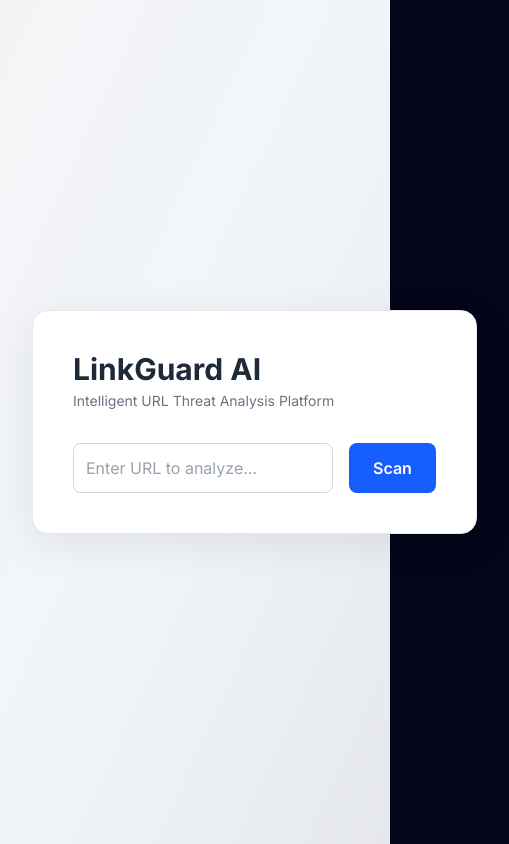
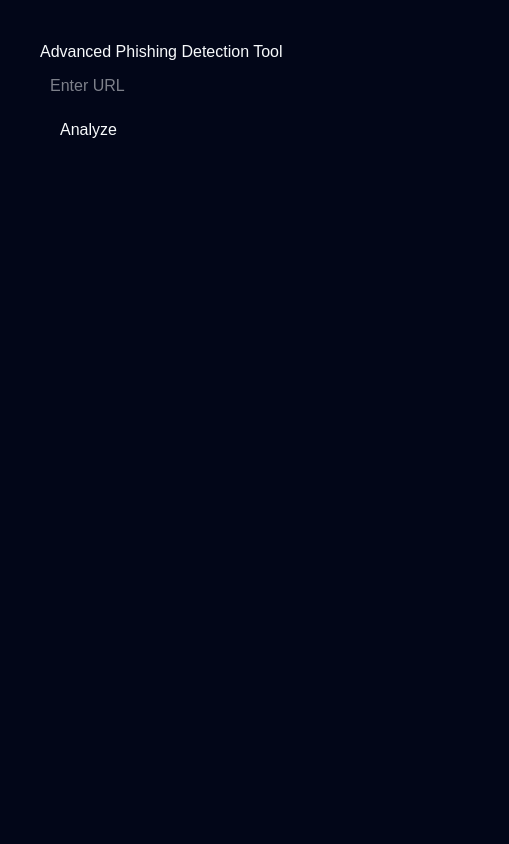
Before and after one commit to challappamanasa2005-design/project, a React (Vite) app: page / in a window 390 px wide. Shown: the whole page, 509 px wide, since content can reach past the window. Built offline with nearby package versions, Linux system fonts and the light colour scheme.

Commit message:
Update App.tsx

```diff
--- a/src/App.tsx
+++ b/src/App.tsx
@@ -1,229 +1,61 @@
-import { useState } from "react";
+import React, { useState } from "react";
+import axios from "axios";
 
-type ScanResult = {
-  status: "SAFE" | "PHISHING";
-  confidence: number;
-  threat: string;
-  message: string;
-  riskLevel: "Low" | "Medium" | "High";
-};
+function App() {
+  const [url, setUrl] = useState("");
+  const [result, setResult] = useState<any>(null);
+  const [loading, setLoading] = useState(false);
 
-type HistoryItem = {
-  url: string;
-  status: "SAFE" | "PHISHING";
-};
+  const analyzeUrl = async () => {
+    if (!url) return;
 
-export default function App() {
-  const [url, setUrl] = useState<string>("");
-  const [loading, setLoading] = useState<boolean>(false);
-  const [result, setResult] = useState<ScanResult | null>(null);
-  const [history, setHistory] = useState<HistoryItem[]>([]);
-
-  const extractDomain = (input: string) => {
+    setLoading(true);
     try {
-      const parsed = new URL(
-        input.startsWith("http") ? input : `https://${input}`
-      );
-      return {
-        protocol: parsed.protocol,
-        domain: parsed.hostname,
-      };
-    } catch {
-      return null;
+      const response = await axios.post("http://localhost:5000/analyze", {
+        url,
+      });
+      setResult(response.data);
+    } catch (error) {
+      console.error(error);
     }
+    setLoading(false);
   };
 
-  const handleScan = () => {
-    if (!url.trim()) return;
+  return (
+    <div style={{ padding: "40px", fontFamily: "Arial" }}>
+      <h2>Advanced Phishing Detection Tool</h2>
 
-    setLoading(true);
-    setResult(null);
+      <input
+        type="text"
+        placeholder="Enter URL"
+        value={url}
+        onChange={(e) => setUrl(e.target.value)}
+        style={{ width: "400px", padding: "10px" }}
+      />
 
-    setTimeout(() => {
-      const isSafe = !url.toLowerCase().includes("phishing");
-      const confidence = isSafe ? 92 : 76;
+      <button onClick={analyzeUrl} style={{ marginLeft: "10px", padding: "10px" }}>
+        Analyze
+      </button>
 
-      const riskLevel =
-        confidence > 85
-          ? "Low"
-          : confidence > 70
-          ? "Medium"
-          : "High";
+      {loading && <p>Analyzing...</p>}
 
-      const response: ScanResult = {
-        status: isSafe ? "SAFE" : "PHISHING",
-        confidence,
-        threat: "AI Pattern + Domain Heuristic Analysis",
-        message: isSafe
-          ? "No malicious indicators detected."
-          : "Phishing indicators and suspicious patterns found.",
-        riskLevel,
-      };
+      {result && (
+        <div style={{ marginTop: "20px" }}>
+          <h3>Status: {result.status}</h3>
+          <p>Confidence: {result.confidence}%</p>
+          <p>Risk Score: {result.risk_score}</p>
+          <p>Recommendation: {result.recommendation}</p>
 
-      setResult(response);
-
-      setHistory((prev) => [
-        { url, status: response.status },
-        ...prev.slice(0, 4),
-      ]);
-
-      setLoading(false);
-    }, 1200);
-  };
-
-  const preview = extractDomain(url);
-
-  const riskColor =
-    result?.riskLevel === "Low"
-      ? "bg-green-500"
-      : result?.riskLevel === "Medium"
-      ? "bg-yellow-500"
-      : "bg-red-500";
-
-  return (
-    <div className="min-h-screen bg-gradient-to-br from-gray-100 via-slate-100 to-gray-200 flex">
-
-      {/* Sidebar */}
-      <div className="w-72 bg-white border-r border-gray-200 p-6 hidden md:block">
-        <h2 className="text-lg font-semibold text-gray-800 mb-4">
-          Scan History
-        </h2>
-
-        <div className="space-y-3">
-          {history.length === 0 && (
-            <p className="text-sm text-gray-400">No scans yet</p>
-          )}
-
-          {history.map((item, index) => (
-            <div
-              key={index}
-              className="p-3 border rounded-lg bg-gray-50 text-sm"
-            >
-              <p className="truncate text-gray-700">{item.url}</p>
-              <p
-                className={`mt-1 font-medium ${
-                  item.status === "SAFE"
-                    ? "text-green-600"
-                    : "text-red-600"
-                }`}
-              >
-                {item.status}
-              </p>
-            </div>
-          ))}
+          <h4>Reasons:</h4>
+          <ul>
+            {result.reasons?.map((reason: string, index: number) => (
+              <li key={index}>{reason}</li>
+            ))}
+          </ul>
         </div>
-      </div>
-
-      {/* Main Section */}
-      <div className="flex-1 flex items-center justify-center p-8">
-        <div className="w-full max-w-3xl bg-white border border-gray-200 rounded-2xl shadow-[0_10px_40px_rgba(0,0,0,0.08)] p-10 space-y-8">
-
-          {/* Header */}
-          <div>
-            <h1 className="text-3xl font-bold text-gray-800">
-              LinkGuard AI
-            </h1>
-            <p className="text-gray-500 text-sm mt-1">
-              Intelligent URL Threat Analysis Platform
-            </p>
-          </div>
-
-          {/* Input Section */}
-          <div className="flex gap-4">
-            <input
-              type="text"
-              placeholder="Enter URL to analyze..."
-              value={url}
-              onChange={(e) => setUrl(e.target.value)}
-              className="flex-1 p-3 rounded-lg border border-gray-300 bg-white text-gray-900 placeholder-gray-400 caret-black focus:outline-none focus:ring-2 focus:ring-blue-500"
-            />
-
-            <button
-              onClick={handleScan}
-              disabled={loading}
-              className="px-6 bg-blue-600 text-white rounded-lg font-semibold hover:bg-blue-700 transition disabled:opacity-50"
-            >
-              {loading ? "Analyzing..." : "Scan"}
-            </button>
-          </div>
-
-          {/* URL Preview */}
-          {preview && (
-            <div className="bg-gray-50 border border-gray-200 rounded-lg p-4">
-              <p className="text-sm text-gray-500">URL Preview</p>
-              <p className="text-gray-800 font-medium mt-1">
-                Protocol: {preview.protocol}
-              </p>
-              <p className="text-gray-800 font-medium">
-                Domain: {preview.domain}
-              </p>
-            </div>
-          )}
-
-          {/* Result */}
-          {result && (
-            <div className="border border-gray-200 rounded-xl p-6 shadow-sm space-y-6">
-
-              <div className="flex justify-between items-center">
-                <h2 className="text-xl font-semibold text-gray-800">
-                  Scan Result
-                </h2>
-
-                <span
-                  className={`px-4 py-1 rounded-full text-sm font-semibold ${
-                    result.status === "SAFE"
-                      ? "text-green-600 bg-green-100"
-                      : "text-red-600 bg-red-100"
-                  }`}
-                >
-                  {result.status}
-                </span>
-              </div>
-
-              <p className="text-gray-600">{result.message}</p>
-
-              {/* Risk Meter */}
-              <div>
-                <p className="text-sm text-gray-500 mb-2">Risk Level</p>
-                <div className="w-full bg-gray-200 rounded-full h-3">
-                  <div
-                    className={`h-3 rounded-full ${riskColor}`}
-                    style={{
-                      width:
-                        result.riskLevel === "Low"
-                          ? "33%"
-                          : result.riskLevel === "Medium"
-                          ? "66%"
-                          : "100%",
-                    }}
-                  ></div>
-                </div>
-                <p className="mt-2 font-semibold text-gray-700">
-                  {result.riskLevel}
-                </p>
-              </div>
-
-              {/* Confidence */}
-              <div>
-                <p className="text-sm text-gray-500">Confidence Score</p>
-                <p className="text-2xl font-bold text-gray-800 mt-1">
-                  {result.confidence}%
-                </p>
-              </div>
-
-              {/* Threat Info */}
-              <div>
-                <p className="text-sm text-gray-500">Analysis Type</p>
-                <p className="text-gray-700 font-medium mt-1">
-                  {result.threat}
-                </p>
-              </div>
-
-            </div>
-          )}
-
-        </div>
-      </div>
+      )}
     </div>
   );
 }
+
+export default App;
```
